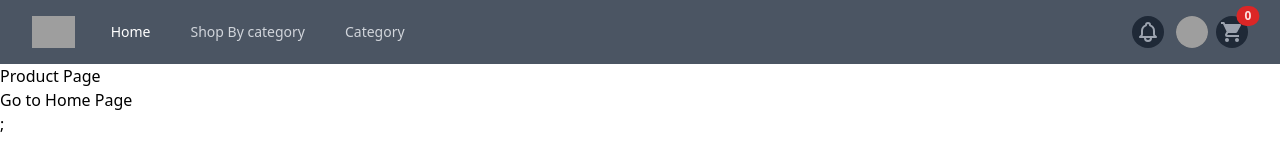
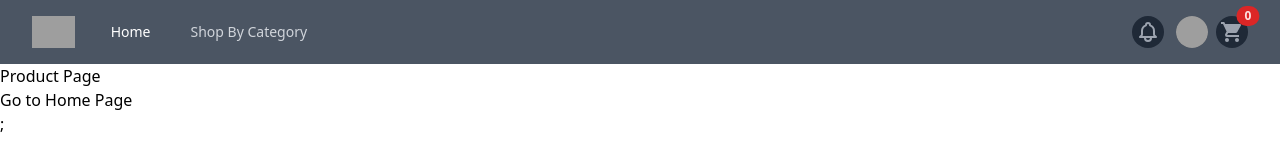
Before and after one commit to summu-k/e-commerce-nextjs, a Next.js app: page /product in a window 1280 px wide. Shown: the top 160 px of the page. Built offline with nearby package versions, Linux system fonts and the light colour scheme; grey boxes are pictures that could not be loaded.

Commit message:
Remove category section from base layout

```diff
--- a/src/component/layouts/BaseLayout.tsx
+++ b/src/component/layouts/BaseLayout.tsx
@@ -78,13 +78,7 @@ const BaseLayout = ({ children }) => {
 
                   <Link href="/shop">
                     <a className="active:bg-gray-900 text-gray-300 active hover:bg-gray-700 hover:text-white px-3 py-2 rounded-md text-sm font-medium">
-                      Shop By category
-                    </a>
-                  </Link>
-
-                  <Link href="/category">
-                    <a className="active:bg-gray-900 text-gray-300 hover:bg-gray-700 hover:text-white px-3 py-2 rounded-md text-sm font-medium">
-                      Category
+                      Shop By Category
                     </a>
                   </Link>
                 </div>
```
